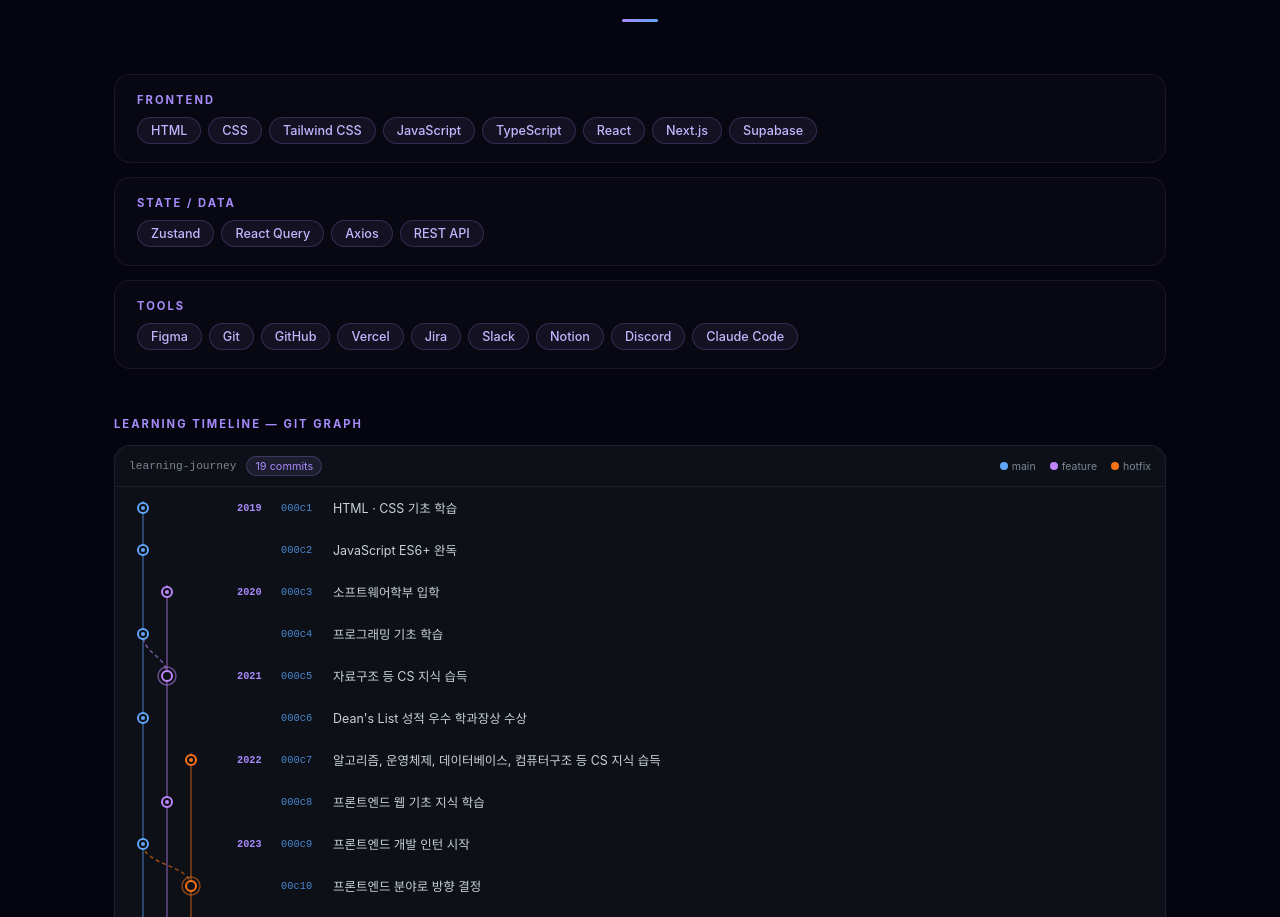
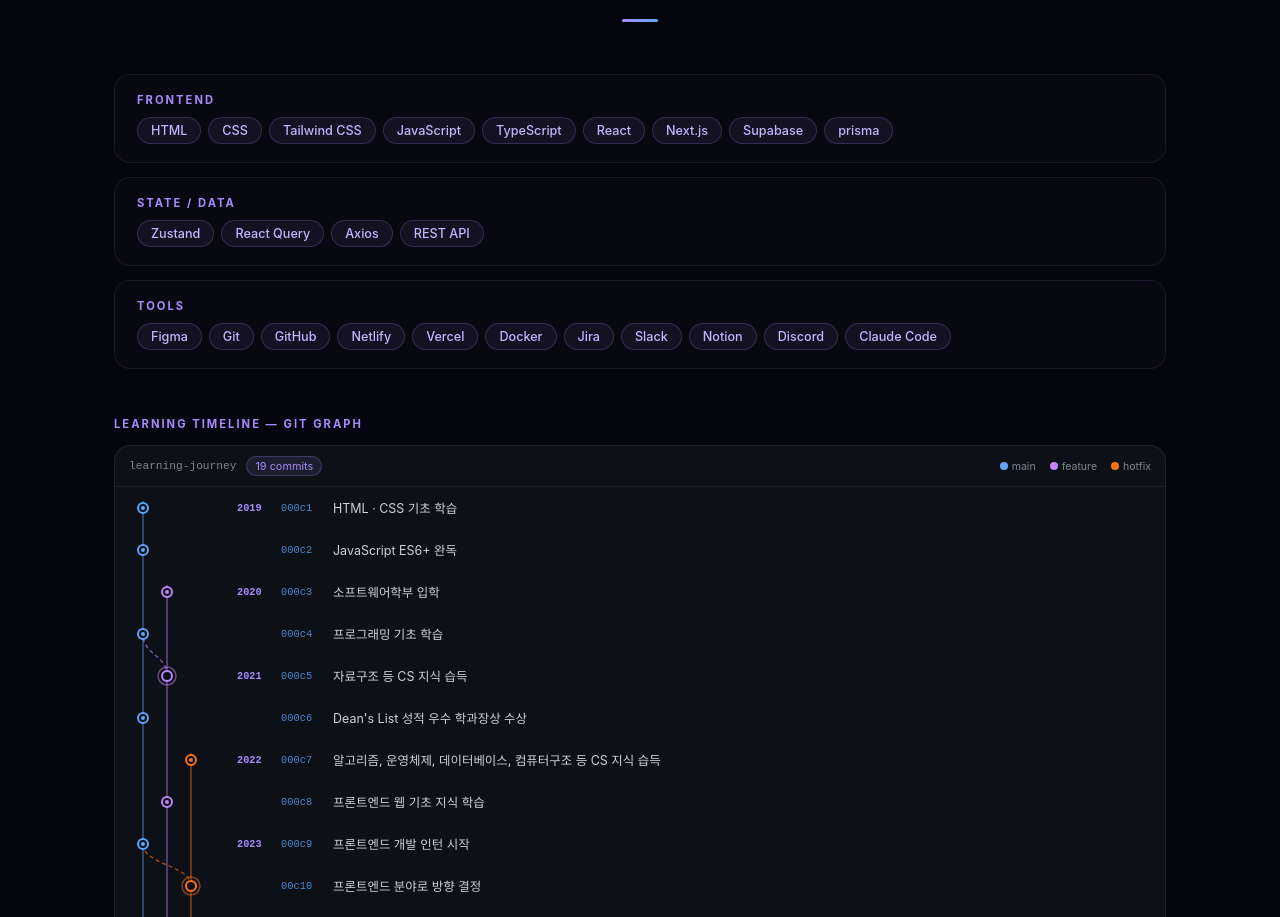
Before and after one commit to yubin121/portfolio-yubin, a React (Vite) app: page / in a window 1280 px wide. Shown: the part 1529-2446 px from the top of the page. Built offline with nearby package versions, Linux system fonts and the light colour scheme.

Commit message:
Fix: 기술스택 수정

```diff
--- a/src/data/skills.ts
+++ b/src/data/skills.ts
@@ -12,6 +12,7 @@
       'React',
       'Next.js',
       'Supabase',
+      'prisma',
     ],
   },
   {
@@ -24,7 +25,9 @@
       'Figma',
       'Git',
       'GitHub',
+      'Netlify',
       'Vercel',
+      'Docker',
       'Jira',
       'Slack',
       'Notion',
```
